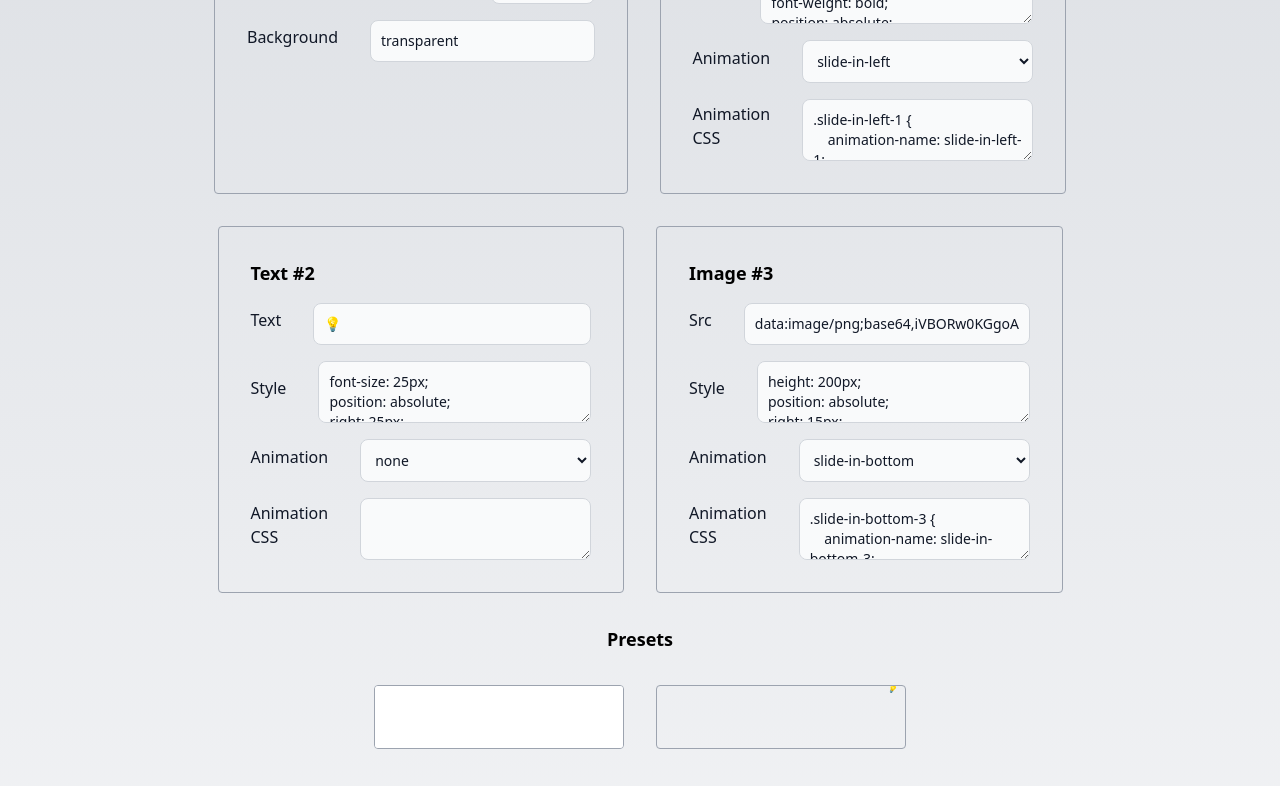
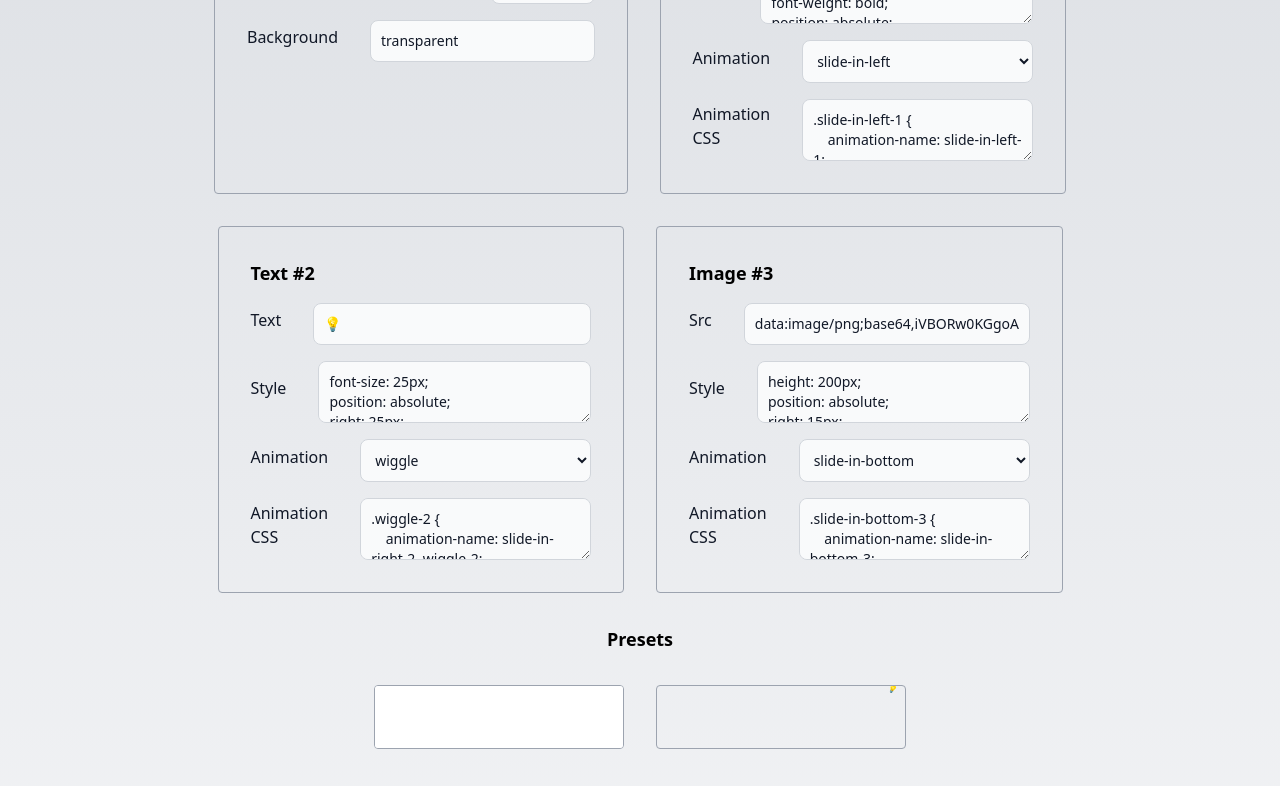
Before and after one commit to difuoan/git-banner-generator, a Next.js app: page / in a window 1280 px wide. Shown: the part 809-1595 px from the top of the page. Built offline with nearby package versions, Linux system fonts and the light colour scheme.

Commit message:
updated presets

```diff
--- a/src/data/presets.ts
+++ b/src/data/presets.ts
@@ -21,7 +21,51 @@ export const presets: Preset[] = [
                 text: "💡",
                 index: 2,
                 style: `font-size: 25px;\nposition: absolute;\nright: 25px;\ntop: -6px;\ntransform: rotate(25deg);`,
-                animation: "none",
+                animationCss: `.wiggle-2 {
+    animation-name: slide-in-right-2, wiggle-2;
+    animation-duration: 1s, 1s;
+    animation-timing-function: ease-in-out;
+    animation-delay: 0s, 1s;
+    animation-direction: normal;
+    animation-iteration-count: 1, 5;
+    animation-fill-mode: none;
+    animation-play-state: running;
+}
+@keyframes wiggle-2  {
+    0% {
+        transform: rotate(25deg)
+    }
+    10% {
+        transform: rotate(39deg)
+    }
+    20% {
+        transform: rotate(17deg)
+    }
+    30% {
+        transform: rotate(39deg)
+    }
+    40% {
+        transform: rotate(21deg)
+    }
+    50% {
+        transform: rotate(35deg)
+    }
+    60% {
+        transform: rotate(25deg)
+    }
+    100% {
+        transform: rotate(25deg)
+    }
+}
+@keyframes slide-in-right-2 {
+    0% {
+        transform: translateX(800px) rotate(25deg);
+    }
+    100% {
+        transform: translateX(0px) rotate(25deg);
+    }
+}`,
+                animation: "wiggle",
             },
             {
                 index: 3,
```
